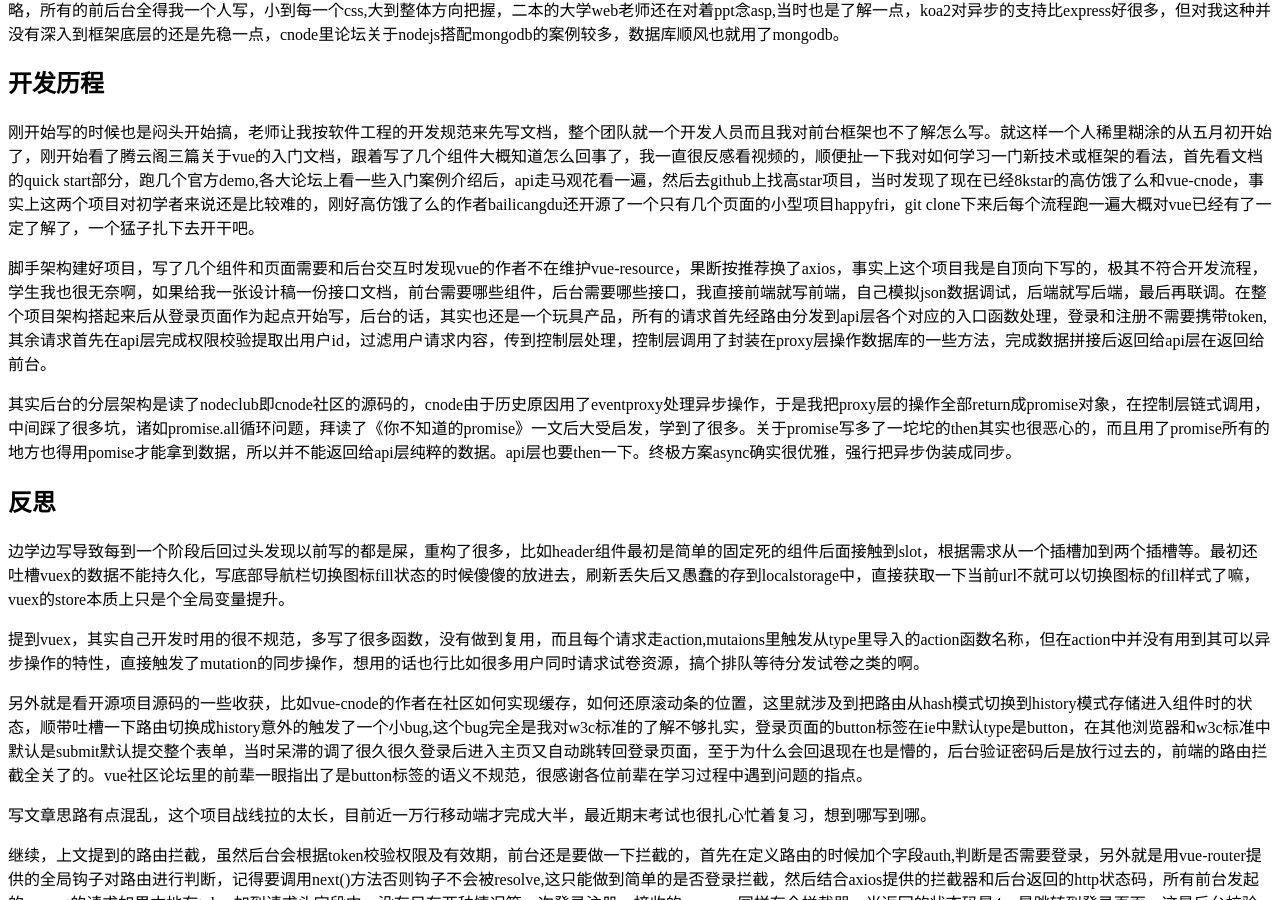
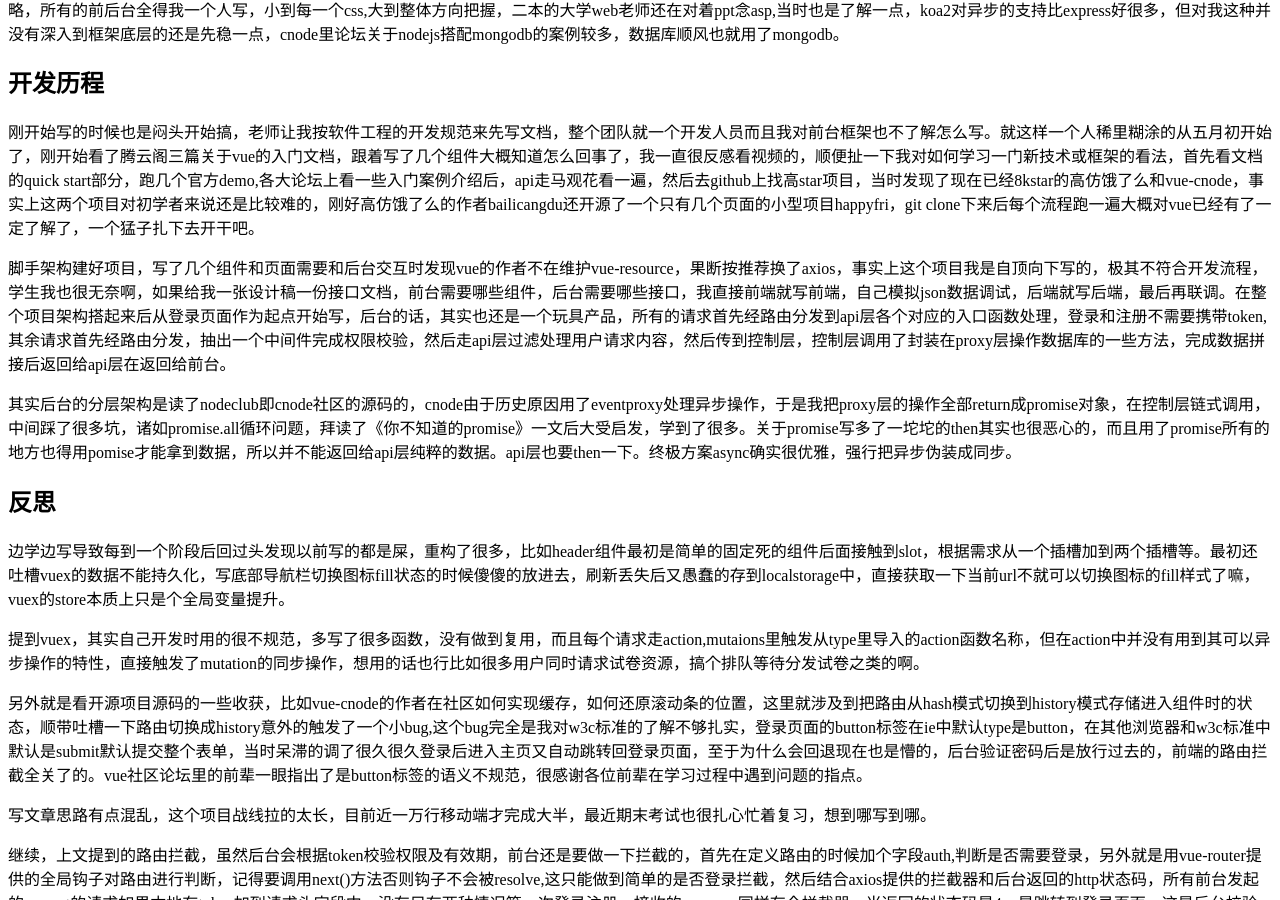
Before and after one commit to UnscientificMisaka/UnscientificMisaka.github.io, a Jekyll site: the page built from _posts/2017-4-5-node.markdown, in a window 1280 px wide and 900 px high, scrolled down 1166 px. Built offline with Jekyll 4.4.1, drawn with Linux system fonts in a browser that asks for light colours; comment, search, counter and statistics services are not loaded.

Commit message:
modify recent blog

```diff
--- a/_posts/2017-4-5-node.markdown
+++ b/_posts/2017-4-5-node.markdown
@@ -24,7 +24,7 @@ tags:
 刚开始写的时候也是闷头开始搞，老师让我按软件工程的开发规范来先写文档，整个团队就一个开发人员而且我对前台框架也不了解怎么写。就这样一个人稀里糊涂的从五月初开始了，刚开始看了腾云阁三篇关于vue的入门文档，跟着写了几个组件大概知道怎么回事了，我一直很反感看视频的，顺便扯一下我对如何学习一门新技术或框架的看法，首先看文档的quick start部分，跑几个官方demo,各大论坛上看一些入门案例介绍后，api走马观花看一遍，然后去github上找高star项目，当时发现了现在已经8kstar的高仿饿了么和vue-cnode，事实上这两个项目对初学者来说还是比较难的，刚好高仿饿了么的作者bailicangdu还开源了一个只有几个页面的小型项目happyfri，git clone下来后每个流程跑一遍大概对vue已经有了一定了解了，一个猛子扎下去开干吧。
 
 
-脚手架构建好项目，写了几个组件和页面需要和后台交互时发现vue的作者不在维护vue-resource，果断按推荐换了axios，事实上这个项目我是自顶向下写的，极其不符合开发流程，学生我也很无奈啊，如果给我一张设计稿一份接口文档，前台需要哪些组件，后台需要哪些接口，我直接前端就写前端，自己模拟json数据调试，后端就写后端，最后再联调。在整个项目架构搭起来后从登录页面作为起点开始写，后台的话，其实也还是一个玩具产品，所有的请求首先经路由分发到api层各个对应的入口函数处理，登录和注册不需要携带token,其余请求首先在api层完成权限校验提取出用户id，过滤用户请求内容，传到控制层处理，控制层调用了封装在proxy层操作数据库的一些方法，完成数据拼接后返回给api层在返回给前台。
+脚手架构建好项目，写了几个组件和页面需要和后台交互时发现vue的作者不在维护vue-resource，果断按推荐换了axios，事实上这个项目我是自顶向下写的，极其不符合开发流程，学生我也很无奈啊，如果给我一张设计稿一份接口文档，前台需要哪些组件，后台需要哪些接口，我直接前端就写前端，自己模拟json数据调试，后端就写后端，最后再联调。在整个项目架构搭起来后从登录页面作为起点开始写，后台的话，其实也还是一个玩具产品，所有的请求首先经路由分发到api层各个对应的入口函数处理，登录和注册不需要携带token,其余请求首先经路由分发，抽出一个中间件完成权限校验，然后走api层过滤处理用户请求内容，然后传到控制层，控制层调用了封装在proxy层操作数据库的一些方法，完成数据拼接后返回给api层在返回给前台。
 
 其实后台的分层架构是读了nodeclub即cnode社区的源码的，cnode由于历史原因用了eventproxy处理异步操作，于是我把proxy层的操作全部return成promise对象，在控制层链式调用，中间踩了很多坑，诸如promise.all循环问题，拜读了《你不知道的promise》一文后大受启发，学到了很多。关于promise写多了一坨坨的then其实也很恶心的，而且用了promise所有的地方也得用pomise才能拿到数据，所以并不能返回给api层纯粹的数据。api层也要then一下。终极方案async确实很优雅，强行把异步伪装成同步。
 
```
